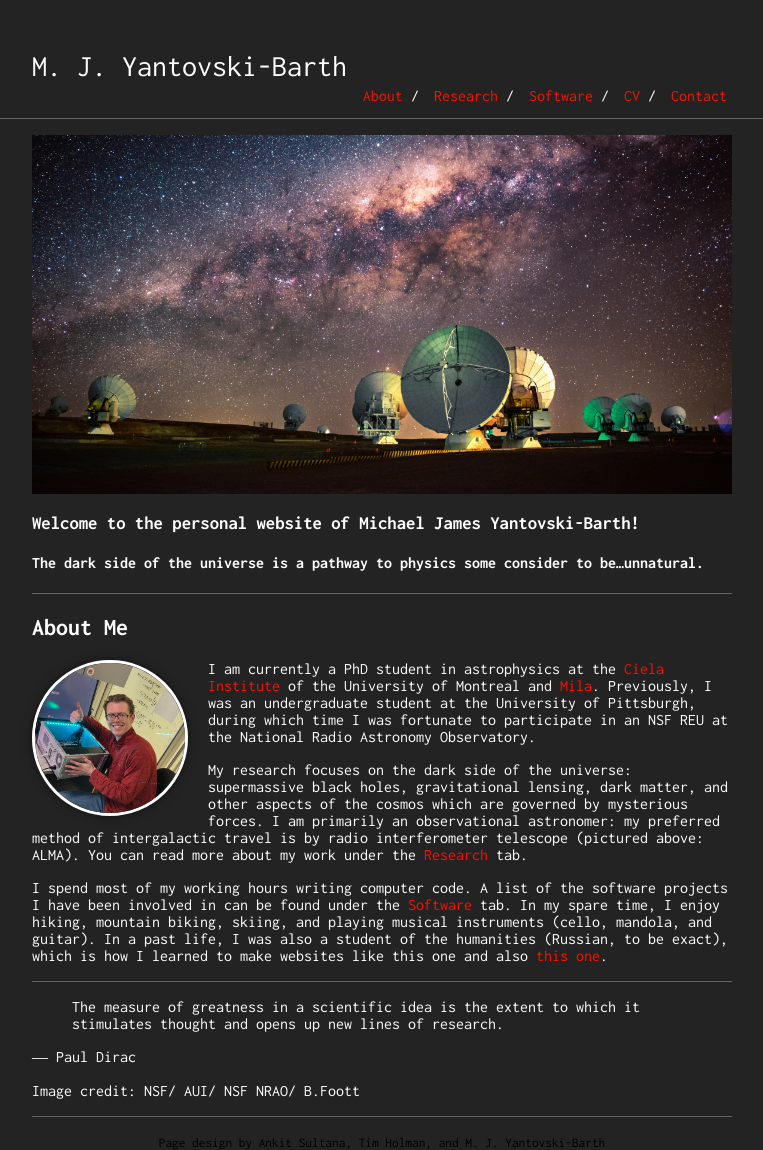
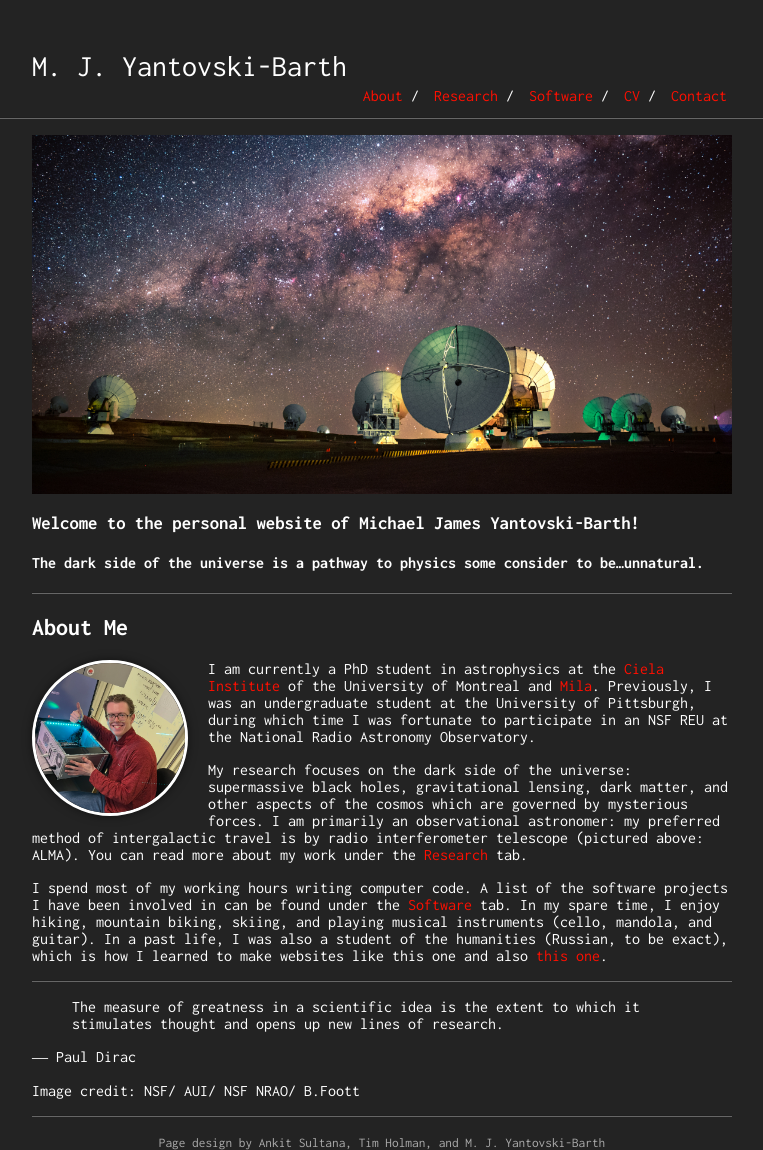
Before and after one commit to mjyb16/mjyb16.github.io, a Jekyll site: the page built from index.md, in a window 1280 px wide. Shown: the whole page, without its empty margins (258-1021 px from the left). Built offline with Jekyll 4.4.1, drawn with Linux system fonts in a browser that asks for light colours.

Commit message:
Footer color gray

```diff
--- a/_layouts/default.html
+++ b/_layouts/default.html
@@ -85,7 +85,7 @@
                 {% if site.footer == true %}
                     <hr />
                     <p style="text-align: center; margin-bottom: 10px">
-                    <a href="{{ site.footer_url }}" style="color: black"><small>{{ site.footer_text }}</small></a>
+                    <a href="{{ site.footer_url }}" style="color: #AAAAAA"><small>{{ site.footer_text }}</small></a>
                     </p>
                 {% endif %}
             </div>
```
